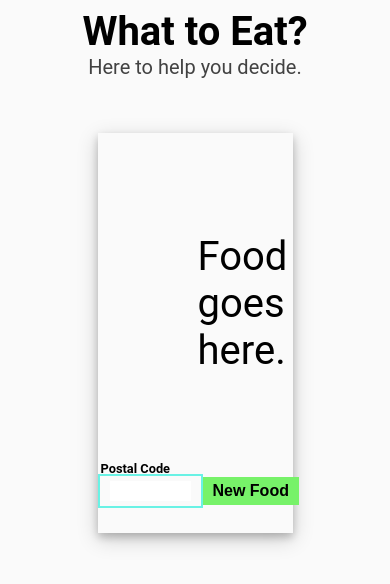
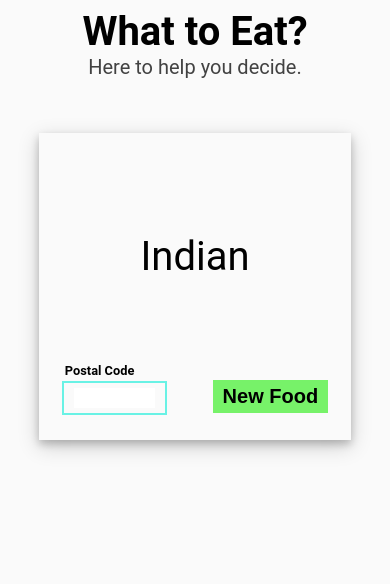
Before and after one commit to jk-kevin/Secret-Santa-Drawer, a website: page html/index.html in a window 390 px wide. Both pictures are taken after a click on the button "New Food". Drawn offline with Linux system fonts and the light colour scheme.

Commit message:
Randomize food choices

```diff
--- /dev/null
+++ b/html/client.js
@@ -0,0 +1,13 @@
+/*
+Kevin Vuong
+December 31, 2019
+What-to-Eat
+*/
+
+let foods = ["Pizza", "Burgers", "Chinese", "Thai", "Mexican", "Pho", "Shawarma", "Breakfast", "Korean", "Italian", "Greek", "Indian", "Poutine", "Fried Chicken", "Sandwiches", "Sushi"];
+
+function randomizeFood() {
+    let randomInt =  Math.floor(Math.random() * foods.length);
+    console.log(randomInt);
+    document.getElementById("food").innerHTML = foods[randomInt];
+}
--- a/html/index.html
+++ b/html/index.html
@@ -7,7 +7,6 @@ What-to-Eat
 -->
 
 <html>
-
   <head>
     <title> What to Eat? </title>
     <link href="/styles/style.css" type="text/css" rel="stylesheet" />
@@ -15,11 +14,11 @@ What-to-Eat
   </head>
 
   <body>
+
     <div id="heading">
       <h1>What to Eat?</h1>
       <p>Here to help you decide.</p>
     </div>
-
     <div id="main-box">
       <p id="food">Food goes here.</p>
       <div id="inputs">
@@ -27,9 +26,9 @@ What-to-Eat
           <label for="postal-code-input">Postal Code</label>
           <input id="postal-code-input" type="text" name="postal-code" size=6/>
         </div>
-        <input id="food-button" type="button" name="new-food" value="New Food"/>
+        <input id="food-button" type="button" name="new-food" value="New Food" onClick="randomizeFood()"/>
       </div>
     </div>
-
+    <script src="client.js"></script>
   </body>
 </html>
--- a/package.json
+++ b/package.json
@@ -18,6 +18,7 @@
   },
   "homepage": "https://github.com/jk-kevin/What-to-Eat#readme",
   "dependencies": {
-    "express": "^4.17.1"
+    "express": "^4.17.1",
+    "path": "^0.12.7"
   }
 }
--- a/public/styles/style.css
+++ b/public/styles/style.css
@@ -60,11 +60,11 @@ h1 {
   font-size: 80%;
   position: relative;
 }
-#postal-code-box>label {
+#postal-code-box > label {
   font-size: 80%;
   position: absolute;
   left: 1px;
-  bottom: 30px;
+  bottom: 35px;
 }
 #postal-code-input {
   font-size: 100%;
@@ -79,5 +79,13 @@ h1 {
   background-color: #77F269;
   border: none;
   font-weight: bold;
-  font-size: 80%;
+  font-size: 100%;
 }
+
+@media only screen and (max-width: 700px) {
+  #main-box {
+    width: 80%;
+    box-shadow: 0 4px 8px 0 rgba(0, 0, 0, 0.2), 0 6px 20px 0 rgba(0, 0, 0, 0.19);
+    margin: 50px auto 50px auto;
+  }
+}
```
Also changed, not shown: server.js (+8 -5 lines), 1 other file.
